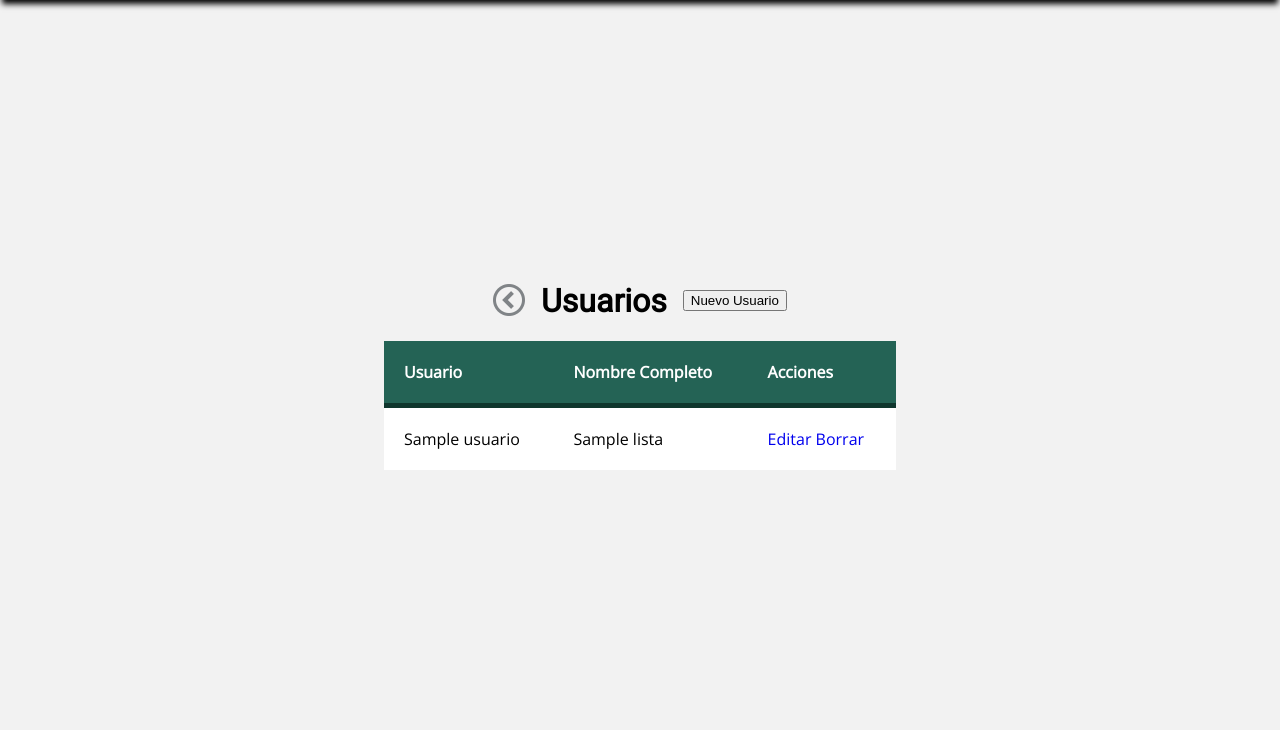
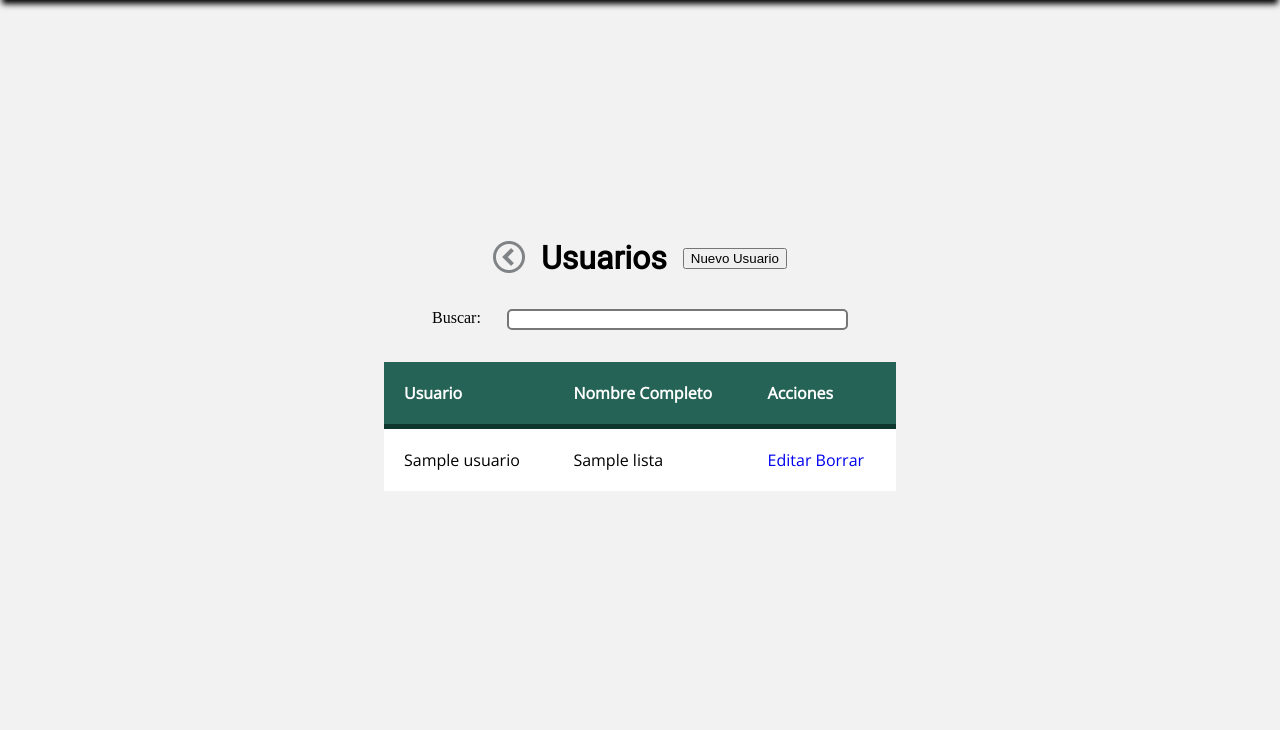
Before and after one commit to peblo-code/PROYECTO, a Django app: template servidor/pagina/templates/sections/config/users.html in a window 1280 px wide. Shown: the part 70-800 px from the top of the page. Run offline with Django 3.2, Linux system fonts and the light colour scheme; the template is opened without the code that fills it: most values are stand-ins (such as "Sample title", 1, 10 or a date in 2020); some web fonts are replaced.

Commit message:
Barra de Busqueda en Seccion Usuarios

```diff
--- a/servidor/pagina/static/css/section-styles/config/users.css
+++ b/servidor/pagina/static/css/section-styles/config/users.css
@@ -1,3 +1,25 @@
 .form-container {
     padding: 0 24em;
+    gap: 2em;
 }
+
+.buscador {
+    width: 26em;
+    display: flex;
+    justify-content: space-between;
+}
+
+.buscador p {
+    margin: 0;
+}
+
+#buscar{
+    width: 80%;
+    outline: none;
+    border-radius: 5px;
+    border-style: solid;
+}
+
+.title-and-back h1 {
+    margin: 0;
+}
--- /dev/null
+++ b/servidor/pagina/static/js/search.js
@@ -0,0 +1,16 @@
+var busqueda = document.getElementById('buscar');
+    var table = document.getElementById("tabla").tBodies[0];
+
+    buscaTabla = function(){
+      texto = busqueda.value.toLowerCase();
+      var r=0;
+      while(row = table.rows[r++])
+      {
+        if ( row.innerText.toLowerCase().indexOf(texto) !== -1 )
+          row.style.display = null;
+        else
+          row.style.display = 'none';
+      }
+    }
+
+    busqueda.addEventListener('keyup', buscaTabla);
--- a/servidor/pagina/templates/sections/config/users.html
+++ b/servidor/pagina/templates/sections/config/users.html
@@ -29,7 +29,11 @@
                 <button>Nuevo Usuario</button>
             </a>
         </div>
-        <table>
+        <div class="buscador">
+            <p>Buscar:</p>
+            <input type="text" name="buscar" id="buscar" />
+        </div>
+        <table id="tabla">
             <thead>
                 <tr>
                     <th>Usuario</th><th>Nombre Completo</th><th>Acciones</th>
@@ -51,6 +55,7 @@
             </tbody>
         </table>
     </div>
+    <script src="{% static 'js/search.js' %}"></script>
     {% endblock %}
 </body>
 </html>
```
